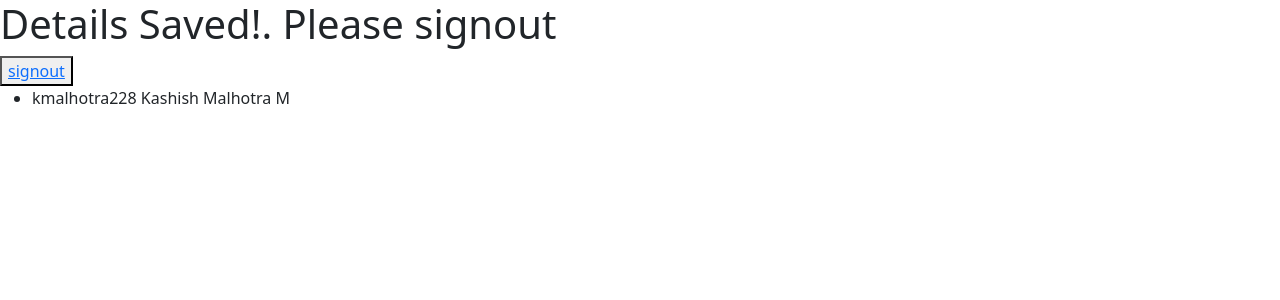
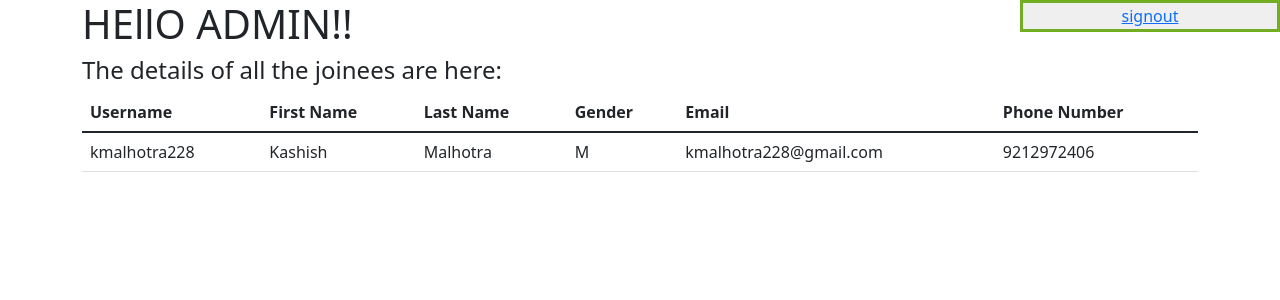
Before and after one commit to kmalhotra228/django-1, a Django app: template my_site/authentications/templates/authentications/details.html in a window 1280 px wide. Shown: the top 300 px of the page. Run offline with Django 3.2, Linux system fonts and the light colour scheme; the template is opened without the code that fills it: values that come from a table or form of the project are taken from there, others are empty; data comes from the database, SQL or seed files in the repository; both versions use the stored data as it was after the commit; parts of the project's set-up code (start-up, migrations or seed data) failed here and were passed over.

Commit message:
2 change

```diff
--- a/my_site/authentications/models.py
+++ b/my_site/authentications/models.py
@@ -16,11 +16,11 @@ class Joinee(models.Model):
     password = models.CharField(max_length=50)
 
 class Personal_details(models.Model):
-    username = models.CharField(max_length = 30)
+    username = models.CharField(max_length = 30 ,unique = True)
     first_name = models.CharField(max_length=30)
     last_name = models.CharField(max_length=30)
-    email = models.EmailField(max_length=100)
-    phone_number = models.IntegerField()
+    email = models.EmailField(verbose_name = "email",max_length=100)
+    phone_number = models.CharField(max_length = 10)
     date_of_birth = models.DateField()
     Gender_choices = (
         ("M","Male"),
--- a/my_site/authentications/templates/authentications/details.html
+++ b/my_site/authentications/templates/authentications/details.html
@@ -8,15 +8,47 @@
 <link href="https://cdn.jsdelivr.net/npm/bootstrap@5.1.3/dist/css/bootstrap.min.css" rel="stylesheet" integrity="sha384-1BmE4kWBq78iYhFldvKuhfTAU6auU8tT94WrHftjDbrCEXSU1oBoqyl2QvZ6jIW3" crossorigin="anonymous">
 <!-- JavaScript Bundle with Popper -->
 <script src="https://cdn.jsdelivr.net/npm/bootstrap@5.1.3/dist/js/bootstrap.bundle.min.js" integrity="sha384-ka7Sk0Gln4gmtz2MlQnikT1wXgYsOg+OMhuP+IlRH9sENBO0LRn5q+8nbTov4+1p" crossorigin="anonymous"></script>
-
+<style>
+  button.fixed{
+    position: fixed;
+    right: 0;
+    top: 0;
+    width: 260px;
+    border: 3px solid #73AD21;
+  }
+</style>
 </head>
 <body>
-    <h1>Details Saved!. Please signout</h1>
-    <button type = 'submit'><a href = '/home'>signout</a></button>
-    <ul>
+
+    <div class = "container">
+    <h1 style="align-items: center;">HEllO ADMIN!!</h1>
+    <button type = 'submit' class="fixed" id = "1234"><a href = '/home'>signout</a></button>
+    <h4>The details of all the joinees are here:</h4>
+    <table class="table">
+      <thead>
+        <tr>
+          <th scope="col">Username</th>
+          <th scope="col">First Name</th>
+          <th scope="col">Last Name</th>
+          <th scope="col">Gender</th>
+          <th scope="col">Email</th>
+          <th scope="col">Phone Number</th>
+        </tr>
+      </thead>
+      <tbody>
         {% for detail in all_detail%}
-        <li>{{detail}}</li>
-        {% endfor %}
-      </ul>
+      <tr>
+        <td>{{detail.username}}</td>
+        <td>{{detail.first_name}}</td>
+        <td>{{detail.last_name}}</td>
+        <td>{{detail.gender}}</td>
+        <td>{{detail.email}}</td>
+        <td>{{detail.phone_number}}</td>
+      </tr>
+      {% endfor %}
+
+      </tbody>
+    </table>
+  </div>
 </body>
 </html>
--- a/my_site/authentications/templates/authentications/index.html
+++ b/my_site/authentications/templates/authentications/index.html
@@ -10,7 +10,5 @@
 
     <button type="submit"> <a href="/signin">signin</a></button>
     <button type="submit"> <a href="/signup">signup</a></button>
-    <button type = "submit"><a href="/adminlogin">adminlogin</a></button>
-
 </body>
 </html>
```
Also changed, not shown: my_site/authentications/templates/authentications/single_detail.html (added, +24 -0 lines), my_site/authentications/views.py (+27 -17 lines), my_site/authentications/migrations/0004_auto_20220203_1912.py (added), my_site/db.sqlite3.
